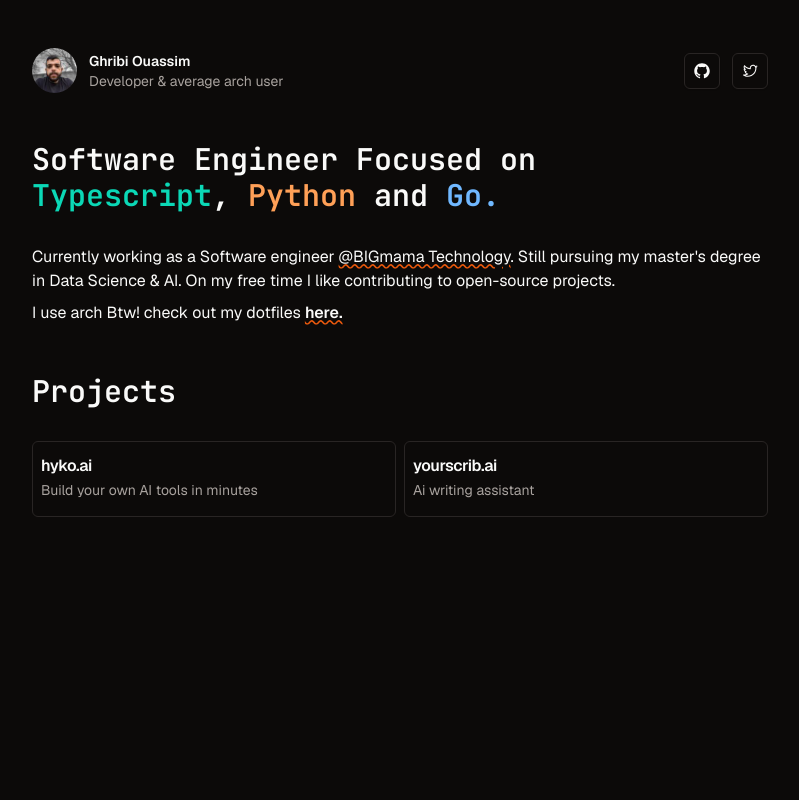
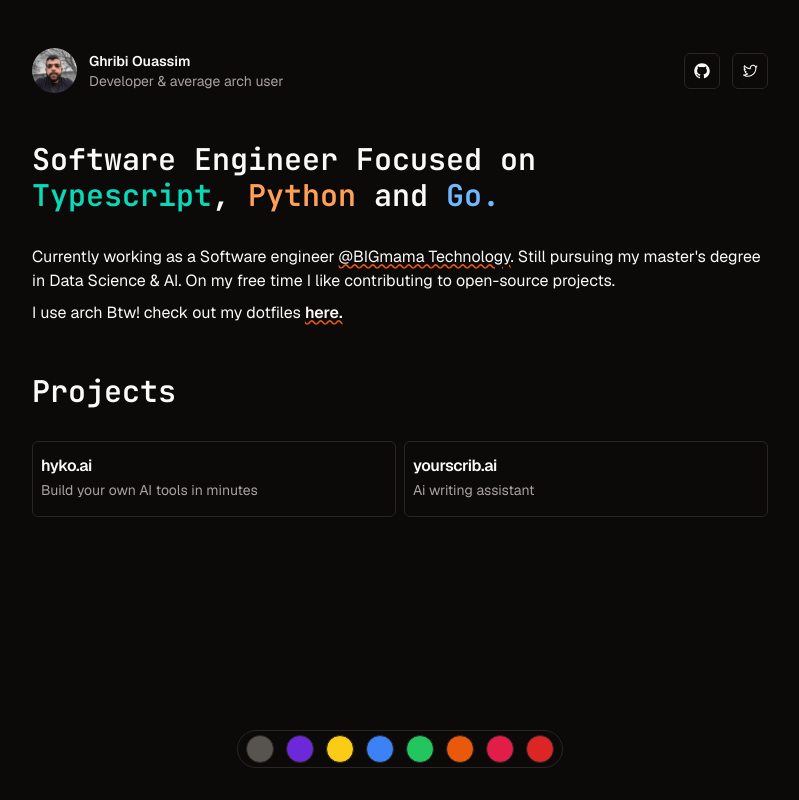
Before and after one commit to strlrd-29/ouassim.me, a Next.js app: page / in a window 1280 px wide. Shown: the whole page, without its empty margins (240-1039 px from the left). Built offline with nearby package versions, Linux system fonts and the light colour scheme.

Commit message:
feat: added theme switcher component

```diff
--- /dev/null
+++ b/app/components/theme-switcher.tsx
@@ -0,0 +1,41 @@
+'use client'
+
+import { useTheme } from 'next-themes'
+
+import { Theme, themes } from '~/lib/themes'
+
+export function ThemeSwitcher() {
+	return (
+		<div className="fixed bottom-8 inset-x-1/2 -translate-x-1/2 flex items-center gap-3 py-1 px-2 rounded-full border w-fit bg-card z-50">
+			{themes.map((theme) => (
+				<ThemeSwitcherButton {...theme} key={theme.name} />
+			))}
+		</div>
+	)
+}
+
+type ThemeSwitcherButtonProps = Theme
+
+function ThemeSwitcherButton({
+	name,
+	label,
+	primaryColor,
+}: ThemeSwitcherButtonProps) {
+	const { setTheme } = useTheme()
+	return (
+		<button
+			onClick={() => {
+				const root = document.querySelector(':root')
+				const value = root?.classList.value
+				if (value) {
+					root?.classList.replace(value, name)
+					setTheme(name)
+				}
+			}}
+			title={label}
+			type="button"
+			className="rounded-full border w-7 h-7 hover:scale-110 transition-all"
+			style={{ background: primaryColor }}
+		/>
+	)
+}
--- a/app/layout.tsx
+++ b/app/layout.tsx
@@ -1,6 +1,7 @@
 import type { Metadata } from 'next'
 
 import { ThemeProvider } from '~/components/theme-provider'
+import { ThemeSwitcher } from '~/components/theme-switcher'
 import { fontMono, fontSans } from '~/lib/fonts'
 import { cn } from '~/lib/utils'
 
@@ -15,16 +16,17 @@ export default function RootLayout({
 	children,
 }: { children: React.ReactNode }) {
 	return (
-		<html lang="en">
+		<html lang="en" suppressHydrationWarning>
 			<body
 				className={cn(
-					'container max-w-3xl py-8 md:py-12 px-4',
+					'container max-w-3xl py-8 md:py-12 px-4 relative',
 					fontSans.className,
 					fontMono.variable,
 				)}
 			>
 				<ThemeProvider attribute="class" defaultTheme="orange">
 					{children}
+					<ThemeSwitcher />
 				</ThemeProvider>
 			</body>
 		</html>
--- /dev/null
+++ b/app/lib/themes.ts
@@ -0,0 +1,48 @@
+export type Theme = {
+	label: string
+	name: string
+	primaryColor: string
+}
+
+export const themes: Theme[] = [
+	{
+		label: 'Stone',
+		name: 'stone',
+		primaryColor: '#57534E',
+	},
+	{
+		label: 'Violet',
+		name: 'purple',
+		primaryColor: '#6D28D9',
+	},
+	{
+		label: 'Yellow',
+		name: 'yellow',
+		primaryColor: '#FACC15',
+	},
+	{
+		label: 'Blue',
+		name: 'blue',
+		primaryColor: '#3B82F6',
+	},
+	{
+		label: 'Green',
+		name: 'green',
+		primaryColor: '#22C55E',
+	},
+	{
+		label: 'Orange',
+		name: 'orange',
+		primaryColor: '#EA580C',
+	},
+	{
+		label: 'Rose',
+		name: 'rose',
+		primaryColor: '#E11D48',
+	},
+	{
+		label: 'Red',
+		name: 'red',
+		primaryColor: '#DC2626',
+	},
+]
```
